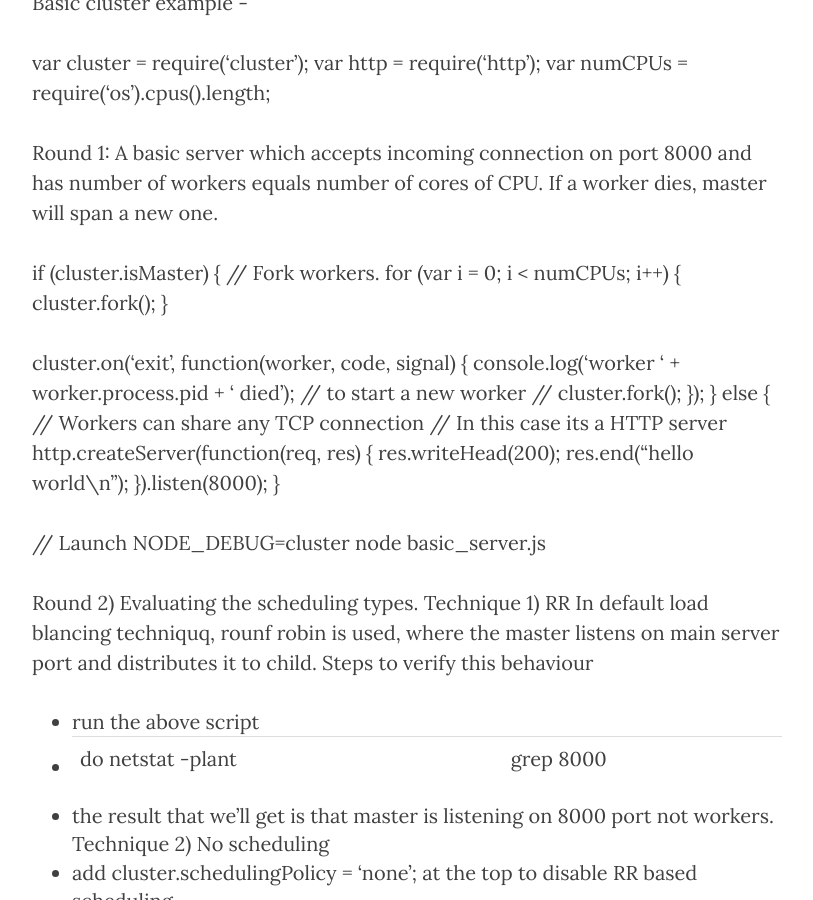
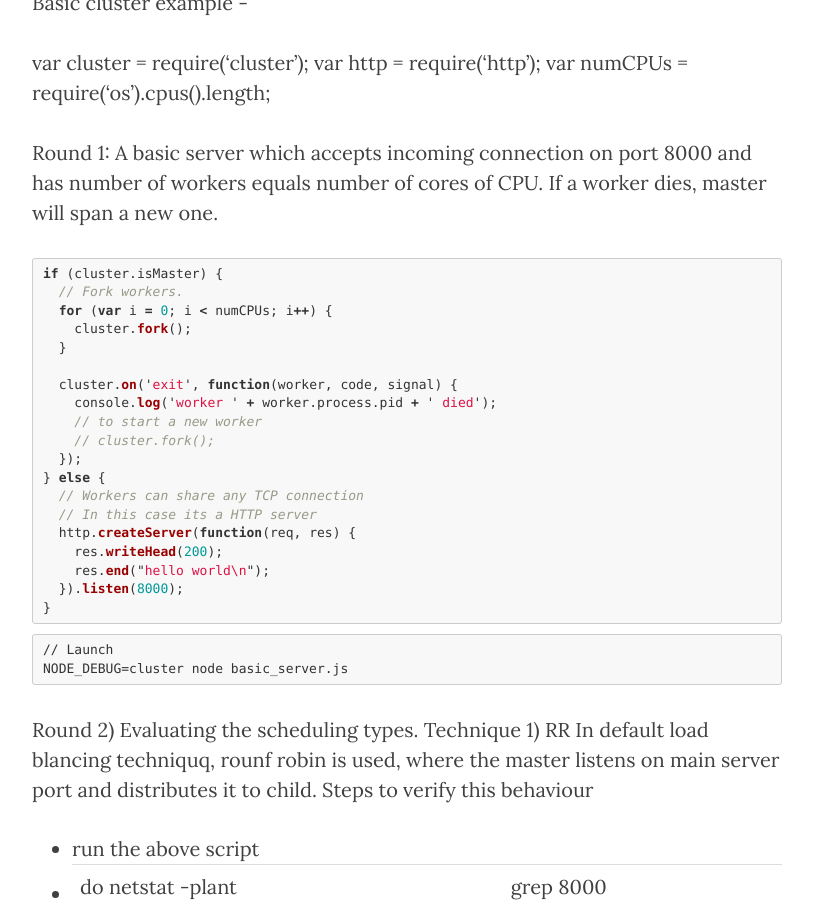
Before and after one commit to surajs21/surajs21.github.io, a Jekyll site: the page built from _posts/2015-05-02-node.js-cluster.markdown, in a window 1280 px wide and 900 px high, scrolled down 568 px. Shown: the whole window, without its empty margins (233-1046 px from the left). Built offline with Jekyll 4.4.1, drawn with Linux system fonts in a browser that asks for light colours; nearby versions of some CDN libraries.

Commit message:
added syntax higliting

````diff
--- a/_config.yml
+++ b/_config.yml
@@ -16,4 +16,3 @@ permalink: pretty
 paginate: 5
 exclude: ["less","node_modules","Gruntfile.js","package.json","README.md"]
 static_version: 1
-highlighter: pygments
--- a/_posts/2015-05-02-node.js-cluster.markdown
+++ b/_posts/2015-05-02-node.js-cluster.markdown
@@ -15,7 +15,7 @@ var numCPUs = require('os').cpus().length;
 
 Round 1: A basic server which accepts incoming connection on port 8000 and has number of workers equals number of cores of CPU.
 If a worker dies, master will span a new one.
-{{% highlight JavascriptLexer %}}
+```javascript
 if (cluster.isMaster) {
   // Fork workers.
   for (var i = 0; i < numCPUs; i++) {
@@ -35,10 +35,11 @@ if (cluster.isMaster) {
     res.end("hello world\n");
   }).listen(8000);
 }
-{{% endhighlight %}}
+```
+```
 // Launch
 NODE_DEBUG=cluster node basic_server.js
-
+```
 
 Round 2) Evaluating the scheduling types.
 Technique 1) RR
````
